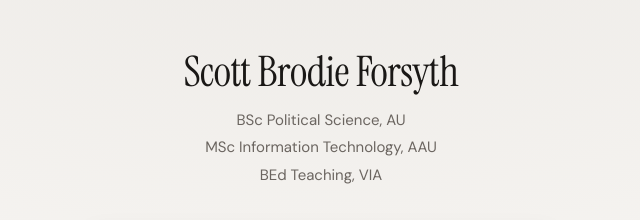
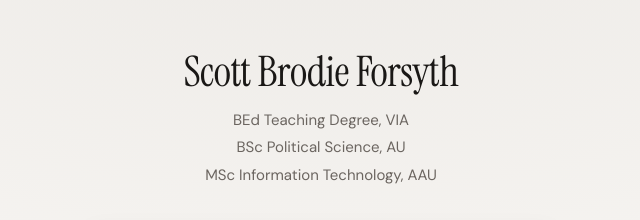
Before and after one commit to sbf-developer/sbf-developer.github.io, a plain HTML site: page index.html in a window 1280 px wide. Shown: the top 220 px of the page, without its empty margins (319-959 px from the left). Drawn offline with Linux system fonts and the light colour scheme.

Commit message:
Reorder credentials and update teaching degree label.
Put BEd above BSc in the header list.

Co-authored-by: Cursor <cursoragent@cursor.com>

```diff
--- a/index.html
+++ b/index.html
@@ -16,9 +16,9 @@
     <header class="hero">
       <h1 class="title">Scott Brodie Forsyth</h1>
       <ul class="credentials">
+        <li>BEd Teaching Degree, VIA</li>
         <li>BSc Political Science, AU</li>
         <li>MSc Information Technology, AAU</li>
-        <li>BEd Teaching, VIA</li>
       </ul>
     </header>
 
```
